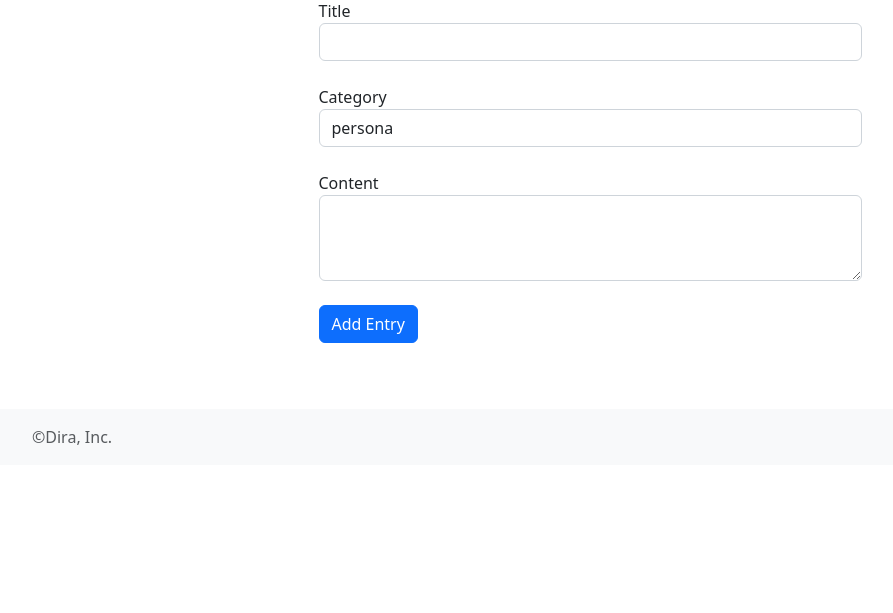
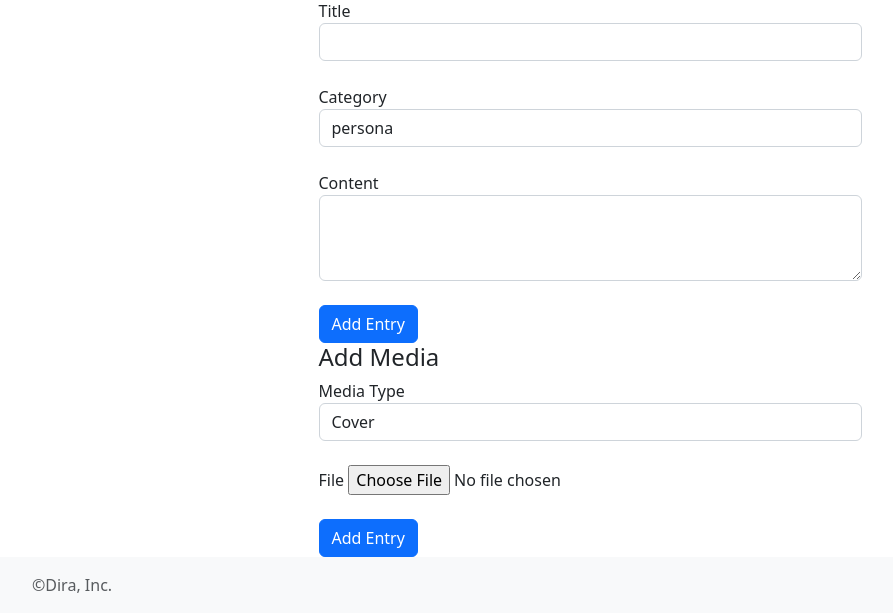
Before and after one commit to izaya-sv/webapp, a Django app: page /movie/387 in a window 1280 px wide, after a click on "Hist". Shown: the part 335-948 px from the top of the page, without its empty margins (50-943 px from the left). Before the commit the page ends 800 px from the top, so only its background shows below. Run offline with Django 4.2, Linux system fonts and the light colour scheme; data comes from the database, SQL or seed files in the repository; data that the repository does not hold is empty; some libraries are stand-ins or nearby versions.

Commit message:
nuevos cambios
esoo

```diff
--- a/bunko/times/models.py
+++ b/bunko/times/models.py
@@ -156,6 +156,18 @@ class Movie(models.Model):
 			return self.info
 		else:
 			return self.info.replace('==headtext==','')
+
+	@property
+	def mainPic(self):
+		npics = MovieMedia.objects.filter(film__id=self.id,imgtype=1).count()
+		if npics == 0:
+			return None
+		else:
+			pks = MovieMedia.objects.filter(film__id=self.id,imgtype=1).values_list('pk', flat=True)
+			random_pk = choice(pks)
+			ppic = MovieMedia.objects.get(pk=random_pk)
+			return ppic.imagen.url
+
 
 class Show(models.Model):
 	title = models.CharField(max_length=512)
--- a/bunko/times/templates/books.html
+++ b/bunko/times/templates/books.html
@@ -12,7 +12,7 @@
 
      <div class="row" data-masonry='{"percentPosition": true }'>
         {% for a in rhist %}
-        <div class="col-sm-3 col-lg-3 mb-3">
+        <div class="col-sm-6 col-lg-3 mb-3">
               <div class="card">
                  {% if a.volume.mainPic %}
                     <img class="bd-placeholder-img card-img-top" width="100%" src="{{a.volume.mainPic}}">
--- a/bunko/times/templates/bqueue.html
+++ b/bunko/times/templates/bqueue.html
@@ -14,7 +14,7 @@
     <div class="row" data-masonry='{"percentPosition": true }'>
 
         {% for r in rqueue %}
-        <div class="col-sm-3 col-lg-3 mb-3">
+        <div class="col-sm-6 col-lg-3 mb-3">
               <div class="card">
                  {% if r.mainPic %}
                     <img class="bd-placeholder-img card-img-top" width="100%" src="{{r.mainPic}}">
--- a/bunko/times/templates/view-book.html
+++ b/bunko/times/templates/view-book.html
@@ -50,7 +50,7 @@
 					</form>
 		{%endfor%}
 	{%endif%}
-	  {% if this_book.mainPic %}<img src="{{this_book.mainPic}}" style="border:1px solid grey; float:left; width:30%; margin-right: 16px; margin-bottom: 16px;">{% endif %}
+	  {% if this_book.mainPic %}<img src="{{this_book.mainPic}}" style="border:1px solid grey; float:left; width:40%; margin-right: 16px; margin-bottom: 16px;">{% endif %}
 	{{this_book.cleantext|linebreaks}}
 
 
--- a/bunko/times/templates/view-movie.html
+++ b/bunko/times/templates/view-movie.html
@@ -88,6 +90,32 @@
 	  <input type="hidden" name="media_id" value="{{this_movie.id}}">
 	  <button type="submit" class="btn btn-primary">Add Entry</button>
 	</form>
+
+
+	<h4>Add Media</h4>
+
+	<form method="POST" enctype="multipart/form-data" action="{% url 'addfilmmedia' %}">
+	  {% csrf_token %}
+
+	  <div class="form-group">
+	    <label for="exampleFormControlSelect1">Media Type</label>
+	    <select class="form-control" name="img_type" id="exampleFormControlSelect1">
+	      		<option value = "1">Cover</option>
+	      		<option value = "2">Portrait</option>
+	      		<option value = "3">Panorama</option>
+	    </select>
+	  </div>
+	  <br>
+	  <div class="form-group">
+    	<label for="exampleFormControlFile1">File</label>
+    	<input type="file" name = "imagen" class="form-control-file" id="exampleFormControlFile1">
+  	</div>
+	  <br>
+	  <input type="hidden" name="media_type" value="1">
+	  <input type="hidden" name="media_id" value="{{this_movie.id}}">
+	  <button type="submit" class="btn btn-primary">Add Entry</button>
+	</form>
+
   </div>
 </div>
 
--- a/bunko/times/urls.py
+++ b/bunko/times/urls.py
@@ -43,6 +43,7 @@ urlpatterns = [
 	path('kindlePublish/<p>', views.htmlPublish, name='kindlePublish'),
 	path('saveshowprogress/', views.saveshowprogress, name='saveshowprogress'),
 	path('addbookmedia/', views.addbookmedia, name='addbookmedia'),
+	path('addfilmmedia/', views.addfilmmedia, name='addfilmmedia'),
 
 
 	]
--- a/bunko/times/views.py
+++ b/bunko/times/views.py
@@ -480,3 +480,15 @@ def addbookmedia(request):
 	newM.save()
 
 	return redirect('/book/{}'.format(this_book.id))
+
+
+def addfilmmedia(request):
+	bid = request.POST.get("media_id")
+	this_movie = Movie.objects.get(pk=int(bid))
+	ix = request.FILES.get("imagen")
+	img_type = int(request.POST.get("img_type"))
+
+	newM = MovieMedia.objects.create(film=this_movie,imgtype=img_type,imagen=ix)
+	newM.save()
+
+	return redirect('/movie/{}'.format(this_movie.id))
```
Also changed, not shown: other parts of bunko/times/templates/view-movie.html (+2 -0 lines), bunko/times/templates/movies.html (+6 -1 lines), bunko/times/templates/mqueue.html (+6 -2 lines), bunko/db.sqlite3, bunko/media/wiki_media/3b3950011fd3459fad2c8e3e40bbb9ca.webp (added), bunko/media/wiki_media/81c2742583f74673b662bf5a9069e3d4.webp (added), bunko/media/wiki_media/9fed034b8ebb4865986bbb903a7b3548.jpg (added), bunko/media/wiki_media/c6b93ed4ea4846d2881900b3c010c84a.webp (added).
